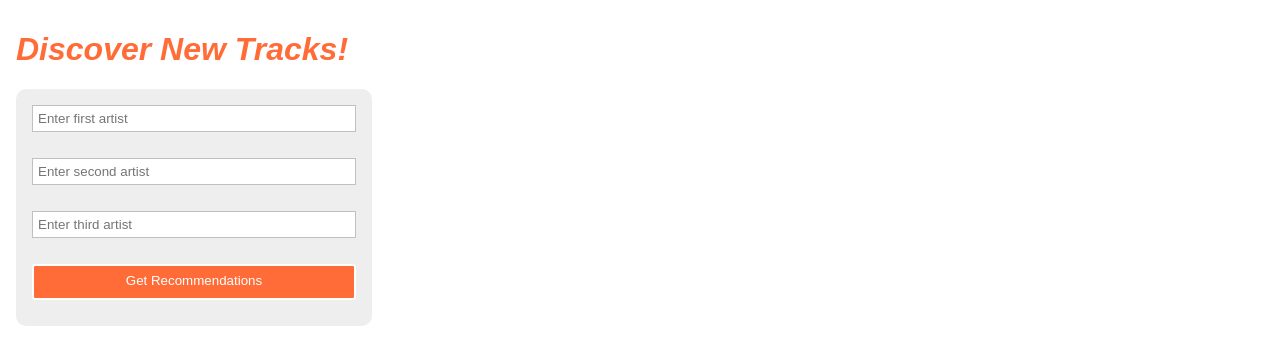
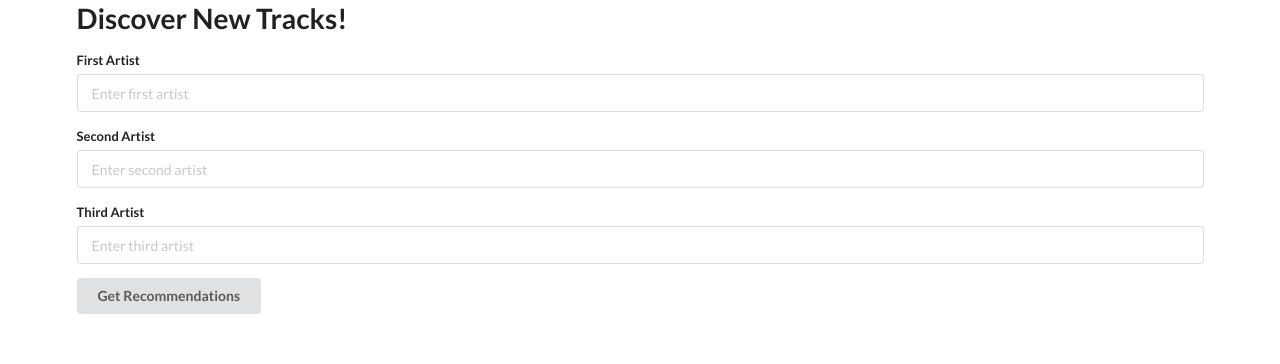
Before and after one commit to v4aibhav-varshney/Spotify-Song-Recommender, a website: page public/index.html in a window 1280 px wide. Drawn offline with nearby package versions, Linux system fonts and the light colour scheme.

Commit message:
New Changes

```diff
--- a/public/index.html
+++ b/public/index.html
@@ -20,24 +20,39 @@
     <script src="https://cdn.jsdelivr.net/npm/axios/dist/axios.min.js"></script>
 
     <!-- import the webpage's stylesheet (style.css) -->
-    <link rel="stylesheet" href="/style.css">
+    <!-- <link rel="stylesheet" href="style.css"/> -->
+    <link rel="stylesheet" href="https://cdnjs.cloudflare.com/ajax/libs/semantic-ui/2.4.1/semantic.min.css"
+      integrity="sha512-8bHTC73gkZ7rZ7vpqUQThUDhqcNFyYi2xgDgPDHc+GXVGHXq+xPjynxIopALmOPqzo9JZj0k6OqqewdGO3EsrQ=="
+      crossorigin="anonymous" referrerpolicy="no-referrer" />
   </head>
 
-  <body>
+  <body class = "ui cenetered container">
     <main id="main-content">
       <h1>Discover New Tracks!</h1>
 
-      <form onsubmit="submitForm(event)">
-        <input type="text" name = "artist1" placeholder = "Enter first artist" required />
-        <input type="text" name = "artist2" placeholder = "Enter second artist" required />
-        <input type="text" name = "artist3" placeholder = "Enter third artist" required />
-        <input type="submit" id="submitButton" value="Get Recommendations" />
+      <form class = "ui form" onsubmit="submitForm(event)">
+        <div class = "field">
+          <label>First Artist</label>
+          <input type="text" name="artist1" placeholder="Enter first artist" required />
+        </div>
+        <div class="field">
+          <label>Second Artist</label>
+          <input type="text" name="artist2" placeholder="Enter second artist" required />
+        </div>
+        <div class="field">
+          <label>Third Artist</label>
+          <input type="text" name="artist3" placeholder="Enter third artist" required />
+        </div>
+
+
+        <input type="submit" id="submitButton" class="ui button" value="Get Recommendations" />
       </form>
 
       <div id="recommendations-output">
       </div>
 
     </main>
+
 
     <!-- start Glitch promo stuff :)  -->
 <!--     <footer>Made with <a href="https://glitch.com">Glitch</a>!</footer> -->
```
